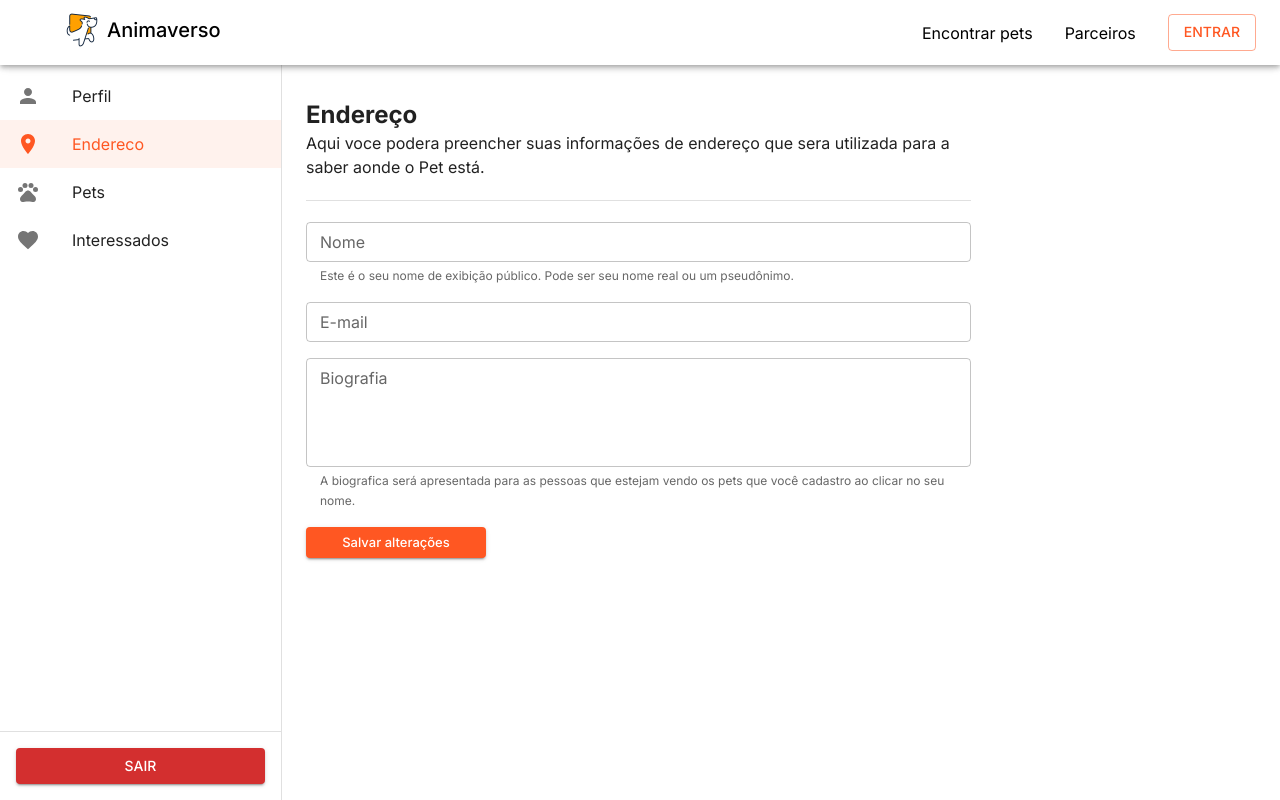
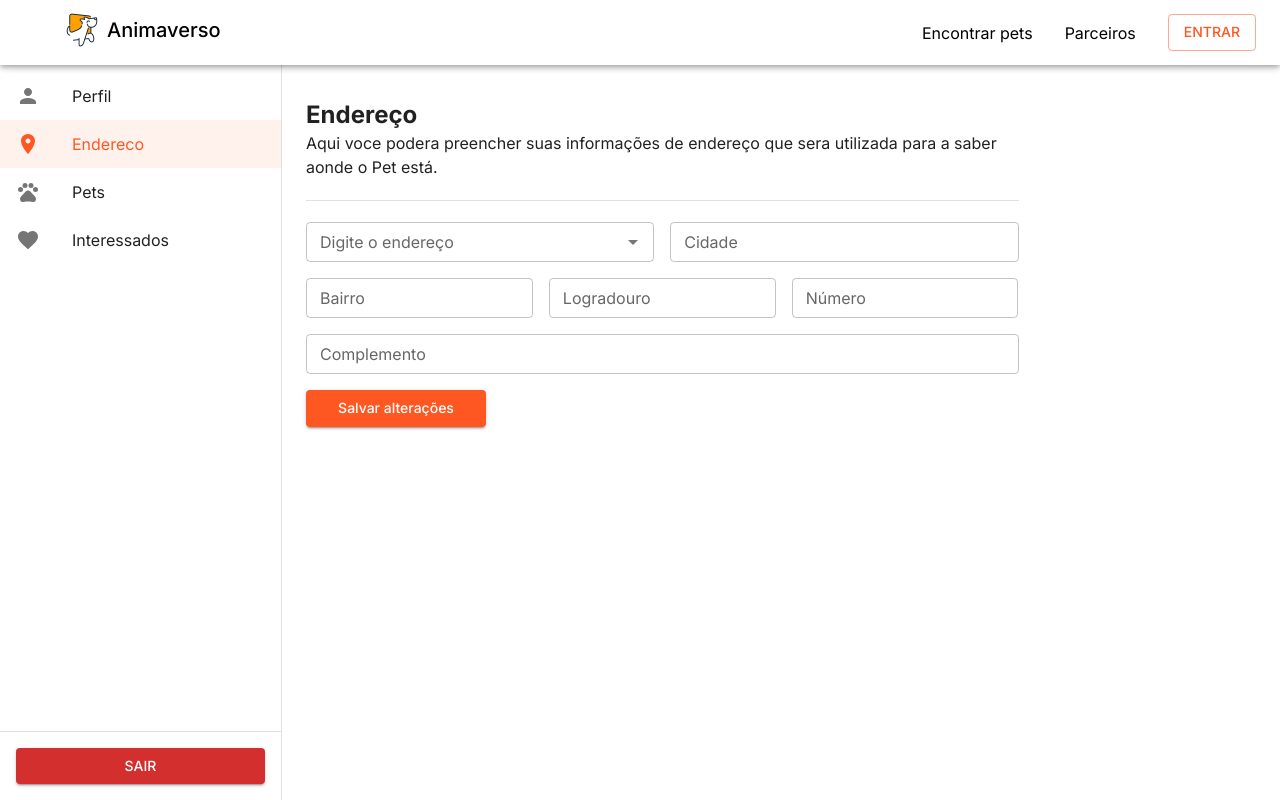
Before and after one commit to Animaversos/Animaverso, a React (Vite) app: page /settings/address in a window 1280 px wide. Built offline with nearby package versions, Linux system fonts and the light colour scheme.

Commit message:
FEAT: Criado componentes da tela de endereço e componente de  autocomplete

```diff
--- a/package.json
+++ b/package.json
@@ -17,6 +17,7 @@
     "@mui/material": "^5.14.5",
     "@tanstack/react-query": "^5.14.0",
     "axios": "^1.6.2",
+    "lodash": "^4.17.21",
     "notistack": "^3.0.1",
     "prop-types": "^15.8.1",
     "react": "^18.2.0",
--- /dev/null
+++ b/src/components/autoCompleteEstado/index.jsx
@@ -0,0 +1,38 @@
+import { useState } from "react";
+import Autocomplete from "@mui/material/Autocomplete";
+import TextField from "@mui/material/TextField";
+import api from "../../service/api";
+import { debounce } from "lodash";
+
+const AutocompleteEstado = () => {
+  const [options, setOptions] = useState([]);
+
+  const handleInputChange = debounce(async (event, value) => {
+    try {
+      const response = await api.get(
+        `http://localhost:3000/api/enderecos/estados?nome=${value}`
+      );
+      setOptions(response.data);
+    } catch (error) {
+      console.error("Erro ao buscar endereços:", error);
+    }
+  }, 300); // Atraso de 300 milissegundos
+
+  return (
+    <Autocomplete
+      options={options}
+      getOptionLabel={(option) => option.label}
+      onInputChange={handleInputChange}
+      renderInput={(params) => (
+        <TextField
+          {...params}
+          label="Digite o endereço"
+          variant="outlined"
+          size="small"
+        />
+      )}
+    />
+  );
+};
+
+export default AutocompleteEstado;
--- a/src/pages/endereco/index.jsx
+++ b/src/pages/endereco/index.jsx
@@ -1,4 +1,12 @@
-import { Box, Button, Divider, TextField, Typography } from "@mui/material";
+import {
+  Box,
+  Button,
+  Divider,
+  Grid,
+  TextField,
+  Typography,
+} from "@mui/material";
+import AutocompleteEstado from "../../components/autoCompleteEstado";
 
 export default function EnderecoPage() {
   return (
@@ -9,7 +17,7 @@ export default function EnderecoPage() {
           flexDirection: "column",
           justifyContent: "space-around",
           height: "100%",
-          width: "70%",
+          width: "75%",
         }}
       >
         <Box>
@@ -22,37 +30,36 @@ export default function EnderecoPage() {
           </Typography>
         </Box>
         <Divider />
-        <Box sx={{ display: "grid", gap: 2 }}>
-          <TextField
-            label={"Nome"}
-            fullWidth
-            //defaultValue={data.nome}
-            helperText={
-              "Este é o seu nome de exibição público. Pode ser seu nome real ou um pseudônimo."
-            }
-            size="small"
-          />
-          <TextField
-            label={"E-mail"}
-            fullWidth
-            size="small"
-            //defaultValue={data.email}
-          />
-          <TextField
-            id="outlined-multiline-flexible"
-            label="Biografia"
-            size="small"
-            multiline
-            rows={4}
-            fullWidth
-            helperText={
-              "A biografica será apresentada para as pessoas que estejam vendo os pets que você cadastro ao clicar no seu nome."
-            }
-          />
+        <Box component={"form"}>
+          <Grid container spacing={2} marginBottom={2}>
+            {/* Primeira Linha: Estado e Cidade */}
+            <Grid item xs={6}>
+              {/*<TextField label="Estado" size="small" fullWidth />*/}
+              <AutocompleteEstado />
+            </Grid>
+            <Grid item xs={6}>
+              <TextField label="Cidade" size="small" fullWidth />
+            </Grid>
+
+            {/* Segunda Linha: Bairro, Logradouro, Numero */}
+            <Grid item xs={4}>
+              <TextField label="Bairro" size="small" fullWidth />
+            </Grid>
+            <Grid item xs={4}>
+              <TextField label="Logradouro" size="small" fullWidth />
+            </Grid>
+            <Grid item xs={4}>
+              <TextField label="Número" size="small" fullWidth />
+            </Grid>
+
+            {/* Terceira Linha: Complemento */}
+            <Grid item xs={12}>
+              <TextField label="Complemento" size="small" fullWidth />
+            </Grid>
+          </Grid>
           <Button
             variant={"contained"}
             sx={{ width: "180px", textTransform: "none" }}
-            size="small"
           >
             Salvar alterações
           </Button>
--- a/src/pages/profile/index.jsx
+++ b/src/pages/profile/index.jsx
@@ -28,7 +28,7 @@ export default function ProfilePage() {
         flexDirection: "column",
         justifyContent: "space-around",
         height: "100%",
-        width: "70%",
+        width: "75%",
       }}
     >
       <Box>
```
Also changed, not shown: 1 other file (tests, documents, lock files or other folders).
